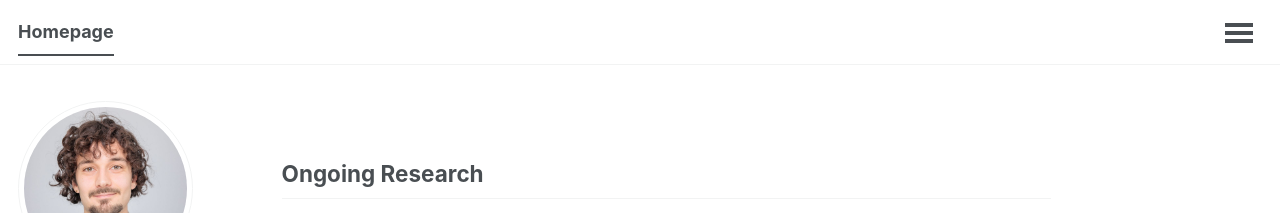
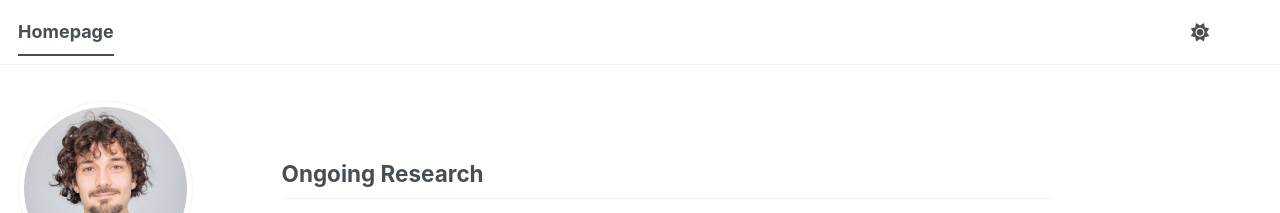
Before and after one commit to moritzuhl/moritzuhl.github.io, a Jekyll site: the page built from _pages/about.md, in a window 1280 px wide. Shown: the top 213 px of the page. Built offline with Jekyll 4.4.1, drawn with Linux system fonts in a browser that asks for light colours; a script bundle is joined from its source files by our own code; library files that are not in the unit come from our copies.

Commit message:
Absolutely positioned the toggle

```diff
--- a/_sass/layout/_navigation.scss
+++ b/_sass/layout/_navigation.scss
@@ -203,11 +203,11 @@
   }
 
   .visible-links {
-    display: flex;
-    align-items: center;
+    display: table;
 
     li {
-      display: block;
+      display: table-cell;
+      vertical-align: middle;
 
       &:first-child {
         font-weight: bold;
@@ -227,14 +227,19 @@
 
     #theme-toggle,
     .persist.tail {
-      margin-left: auto;
-      flex-shrink: 0;
+      position: absolute;
+      right: 2.75rem;
+      top: 50%;
+      transform: translateY(-50%);
+      z-index: 110;
 
       a {
         width: 25px;
         display: flex;
         justify-content: center;
         cursor: pointer;
+        padding: 0;
+        margin: 0;
       }
     }
 
```
